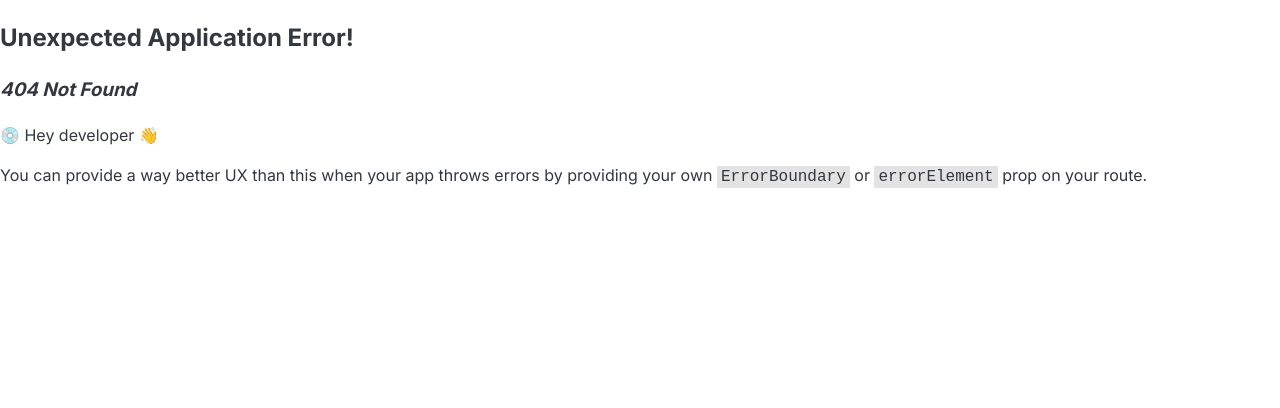
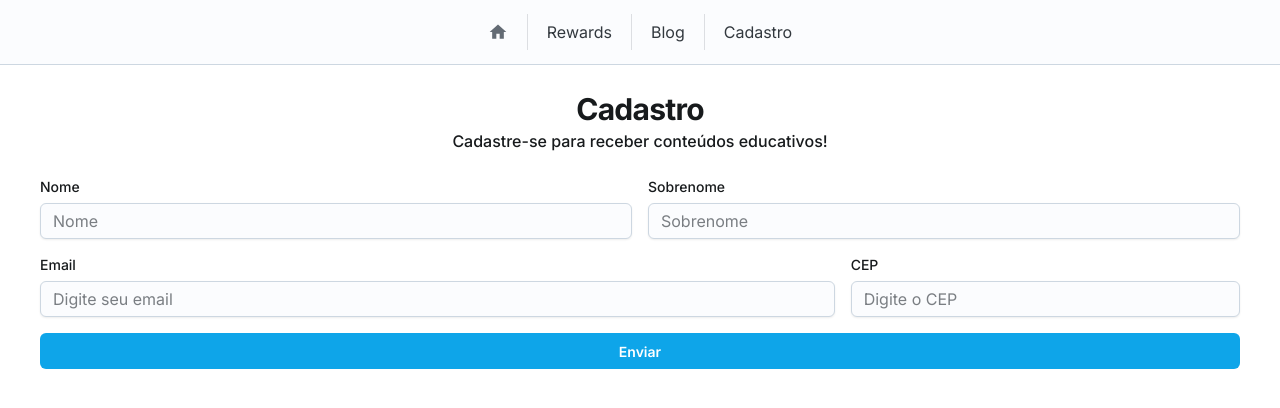
Before and after one commit to siloke/oceanguardian, a React (Vite) app: page /cadastro in a window 1280 px wide. Before the commit this address had no page. Shown: the top 408 px of the page. Built offline with nearby package versions, Linux system fonts and the light colour scheme.

Commit message:
add cadastro

```diff
--- a/src/components/Menu.tsx
+++ b/src/components/Menu.tsx
@@ -31,6 +31,12 @@ const Menu = () => {
                             Blog
                         </ListItemButton>
                     </ListItem>
+                    <ListDivider />
+                    <ListItem role="none">
+                        <ListItemButton role="menuitem" component="a" href="/cadastro">
+                            Cadastro
+                        </ListItemButton>
+                    </ListItem>
                 </List>
             </Box >
         </>
--- /dev/null
+++ b/src/pages/Cadastro.tsx
@@ -0,0 +1,116 @@
+import { Alert, Box, Button, Card, FormControl, FormLabel, Grid, Input, Modal, ModalClose, Typography } from "@mui/joy";
+import Menu from "../components/Menu";
+import { useState } from "react";
+import theme from "../theme";
+
+interface Endereco {
+    logradouro: string,
+    bairro: string,
+    localidade: string
+}
+
+const Cadastro = () => {
+    const [cep, setCep] = useState<string>();
+    const [endereco, setEndereco] = useState<Endereco>();
+    const [visible, setVisible] = useState<boolean>(false);
+    const [successMessage, setSuccessMessage] = useState<boolean>(false);
+
+    const handleSubmit = (event: any) => {
+
+        event.preventDefault();
+        fetch(`http://viacep.com.br/ws/${cep}/json/`)
+        .then((response) => {
+            return response.json()
+        })
+        .then((data) => {
+            setEndereco({
+                logradouro: data.logradouro,
+                bairro: data.bairro,
+                localidade: data.localidade
+            })
+            console.log(endereco)
+            setVisible(true);
+        })
+    }
+
+    const handleConfirm = () => {
+        setVisible(false)
+        setSuccessMessage(true)
+        setTimeout(() => {setSuccessMessage(false)}, 5000)
+    }
+
+    return (
+        <>
+            <Menu />
+            {
+                successMessage
+                &&
+                <Alert
+                    sx={{maxWidth: "1200px", margin: "16px auto", borderRadius: theme.vars.radius.sm}}
+                    variant="soft"
+                    color="success">
+                    Cadastro feito com sucesso!
+                </Alert>
+            }
+            <Box padding={3} display="flex" flexDirection="column" alignItems="center">
+                <Typography level="h2">Cadastro</Typography>
+                <Typography level="title-md">Cadastre-se para receber conteúdos educativos!</Typography>
+            </Box>
+            <Box maxWidth="1200px" margin="0 auto">
+                <form onSubmit={handleSubmit}>
+                    <Grid container spacing={2}>
+                        <Grid xs={6}>
+                            <FormControl>
+                                <FormLabel>Nome</FormLabel>
+                                <Input placeholder="Nome"/>
+                            </FormControl>
+                        </Grid>
+                        <Grid xs={6}>
+                            <FormControl>
+                                <FormLabel>Sobrenome</FormLabel>
+                                <Input placeholder="Sobrenome"/>
+                            </FormControl>
+                        </Grid>
+                        <Grid xs={8}>
+                            <FormControl>
+                                <FormLabel>Email</FormLabel>
+                                <Input  placeholder="Digite seu email"/>
+                            </FormControl>
+                        </Grid>
+                        <Grid xs={4}>
+                            <FormControl>
+                                <FormLabel>CEP</FormLabel>
+                                <Input type="number"
+                                required
+                                onChange={(event) => {setCep(event.target.value)}}
+                                placeholder="Digite o CEP"/>
+                            </FormControl>
+                        </Grid>
+                        <Grid xs={12}>
+                            <Button type="submit" fullWidth>Enviar</Button>
+                        </Grid>
+                    </Grid>
+                </form>
+            </Box>
+            <Modal
+            open={visible}
+            onClose={() => setVisible(false)}
+            sx={{
+                display: "flex",
+                justifyContent: "center",
+                alignItems: "center",
+            }}>
+                <Card sx={{width: "400px "}}>
+                    <ModalClose variant="outlined"></ModalClose>
+                    <Typography level="title-lg">Confirme seu endereço:</Typography>
+                    <Typography level="body-md">Rua: {endereco?.logradouro}</Typography>
+                    <Typography level="body-md">Bairro: {endereco?.bairro}</Typography>
+                    <Typography level="body-md">Cidade: {endereco?.localidade}</Typography>
+                    <Button onClick={handleConfirm}>Confirmar</Button>
+                </Card>
+            </Modal>
+        </>
+    );
+}
+
+export default Cadastro;
--- a/src/routes.tsx
+++ b/src/routes.tsx
@@ -2,6 +2,7 @@ import { createBrowserRouter } from "react-router-dom";
 import Home from "./pages/Home";
 import Rewards from "./pages/Rewards";
 import Blog from "./pages/Blog";
+import Cadastro from "./pages/Cadastro";
 
 const router = createBrowserRouter([
     {
@@ -16,6 +17,10 @@ const router = createBrowserRouter([
         path: "/blog",
         element: <Blog />,
     },
+    {
+        path: "/cadastro",
+        element: <Cadastro />,
+    },
 ]);
 
 export default router
```
